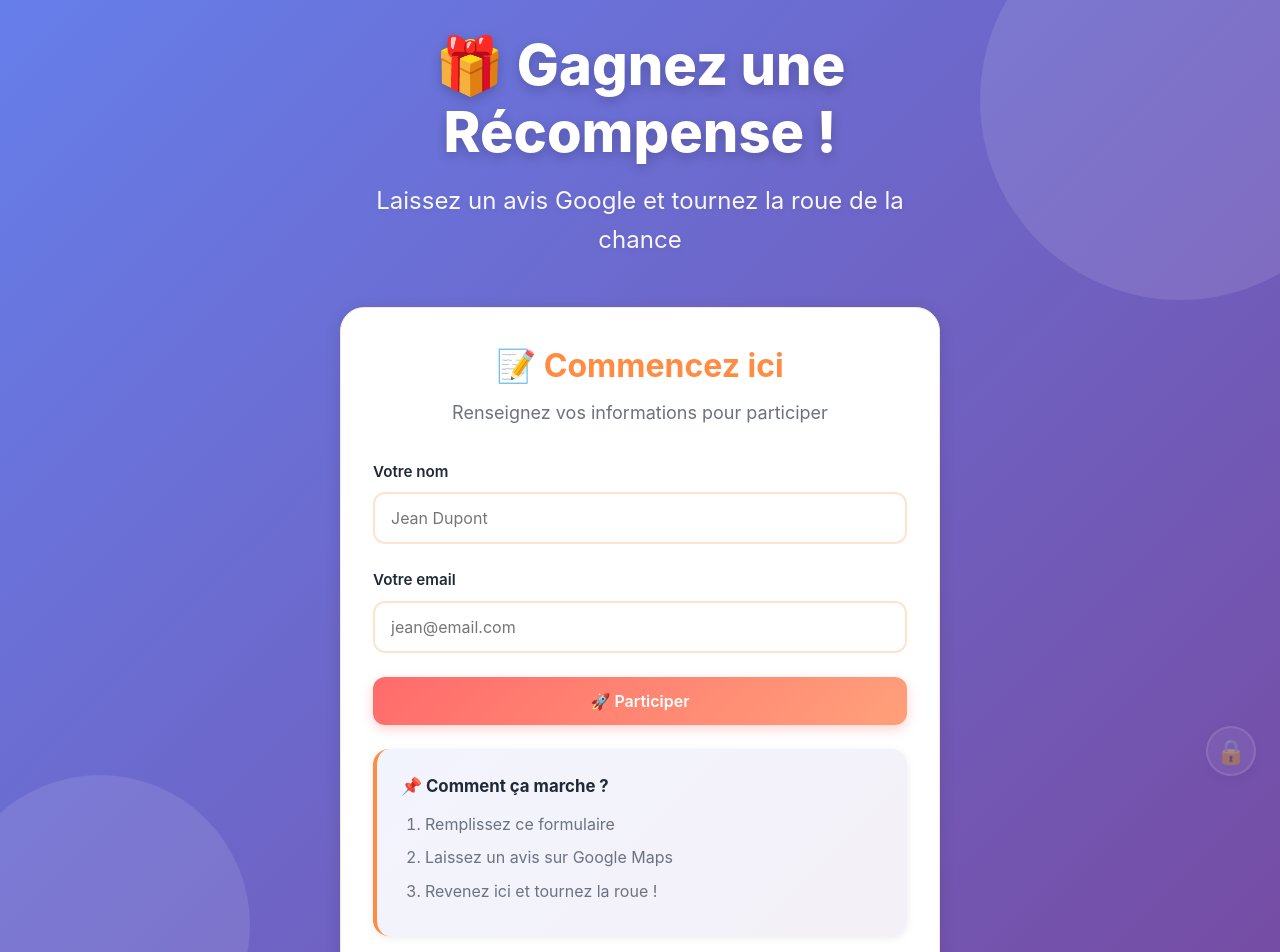
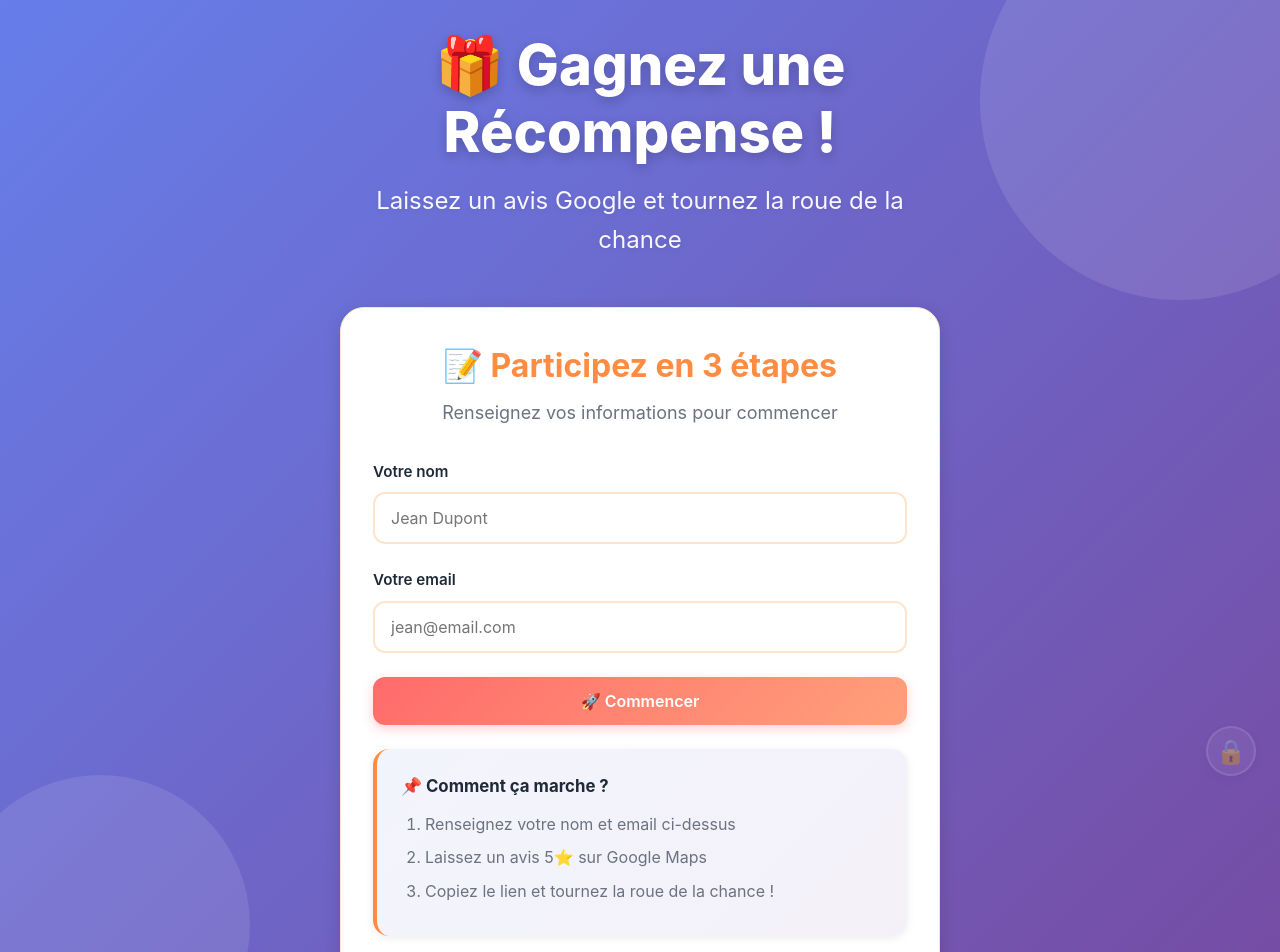
Before and after one commit to colasgiel17-ui/maisongiel-qrcode, a React (Vite) app in the folder frontend/: page / in a window 1280 px wide. Shown: the top 952 px of the page. Built offline with nearby package versions, Linux system fonts and the light colour scheme; no server answers.

Commit message:
✨ Simplification UX: Flux en 2 étapes (Google Maps + Lien)

```diff
--- a/frontend/src/pages/Home.jsx
+++ b/frontend/src/pages/Home.jsx
@@ -39,19 +39,12 @@ function Home() {
         // Sauvegarder dans localStorage
         localStorage.setItem('sessionId', sessionId)
         localStorage.setItem('userName', name)
+        localStorage.setItem('userEmail', email)
 
         console.log('💾 SessionId sauvegardé:', sessionId)
 
-        // Ouvrir Google Maps dans un nouvel onglet
-        window.open(googleMapsUrl, '_blank')
-
-        // Afficher le message
-        alert('✅ Une nouvelle fenêtre s\'est ouverte. Laissez votre avis puis revenez ici pour continuer !')
-
-        // Rediriger vers la page de vérification
-        setTimeout(() => {
-          navigate('/verify-review')
-        }, 1000)
+        // Rediriger immédiatement vers la page de vérification
+        navigate('/verify-review')
       }
     } catch (error) {
       console.error('❌ Erreur lors de la participation:', error)
@@ -92,9 +85,9 @@ function Home() {
             </div>
 
             <div className="card form-card">
-              <h2>📝 Commencez ici</h2>
+              <h2>📝 Participez en 3 étapes</h2>
               <p className="form-description">
-                Renseignez vos informations pour participer
+                Renseignez vos informations pour commencer
               </p>
 
               <form onSubmit={handleSubmit}>
@@ -150,16 +143,16 @@ function Home() {
                   className="btn btn-primary btn-block"
                   disabled={loading || existingReward}
                 >
-                  {loading ? 'Chargement...' : '🚀 Participer'}
+                  {loading ? 'Chargement...' : '🚀 Commencer'}
                 </button>
               </form>
 
               <div className="info-box">
                 <p><strong>📌 Comment ça marche ?</strong></p>
                 <ol>
-                  <li>Remplissez ce formulaire</li>
-                  <li>Laissez un avis sur Google Maps</li>
-                  <li>Revenez ici et tournez la roue !</li>
+                  <li>Renseignez votre nom et email ci-dessus</li>
+                  <li>Laissez un avis 5⭐ sur Google Maps</li>
+                  <li>Copiez le lien et tournez la roue de la chance !</li>
                 </ol>
               </div>
             </div>
```
